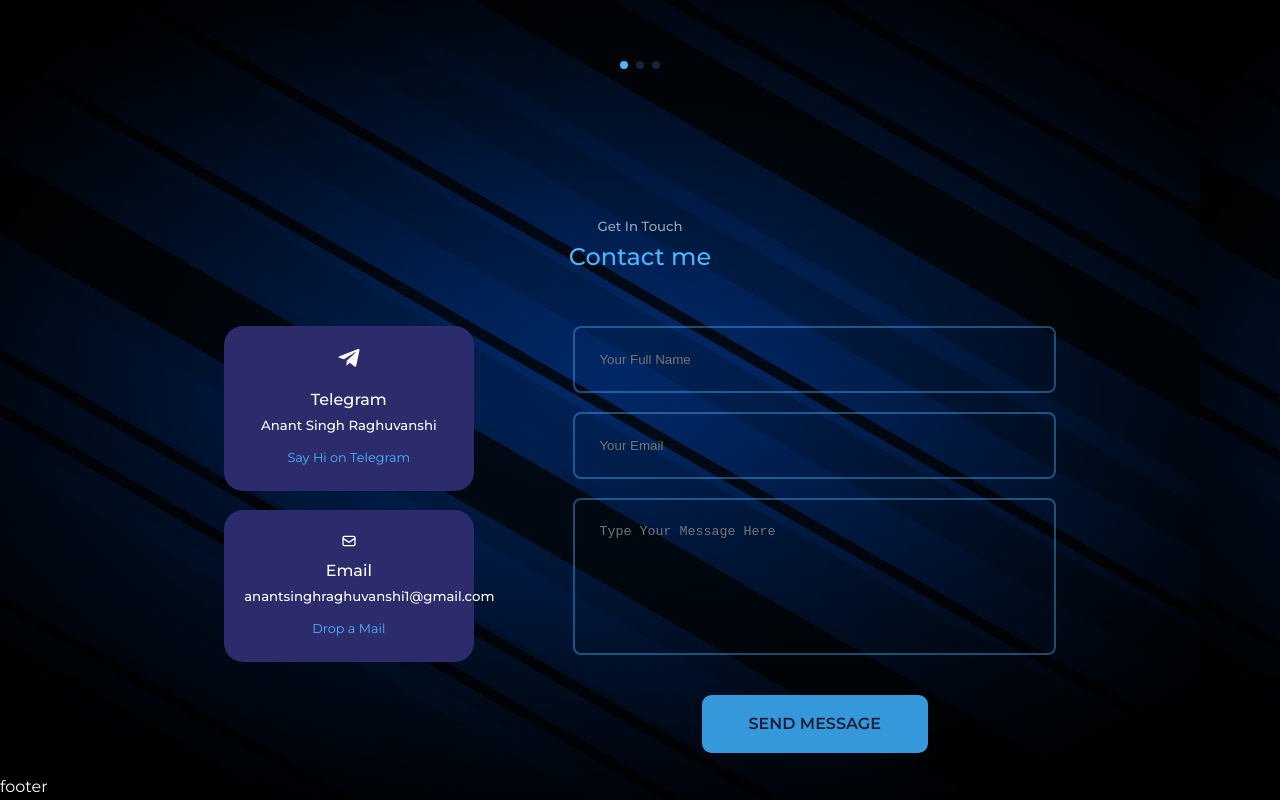
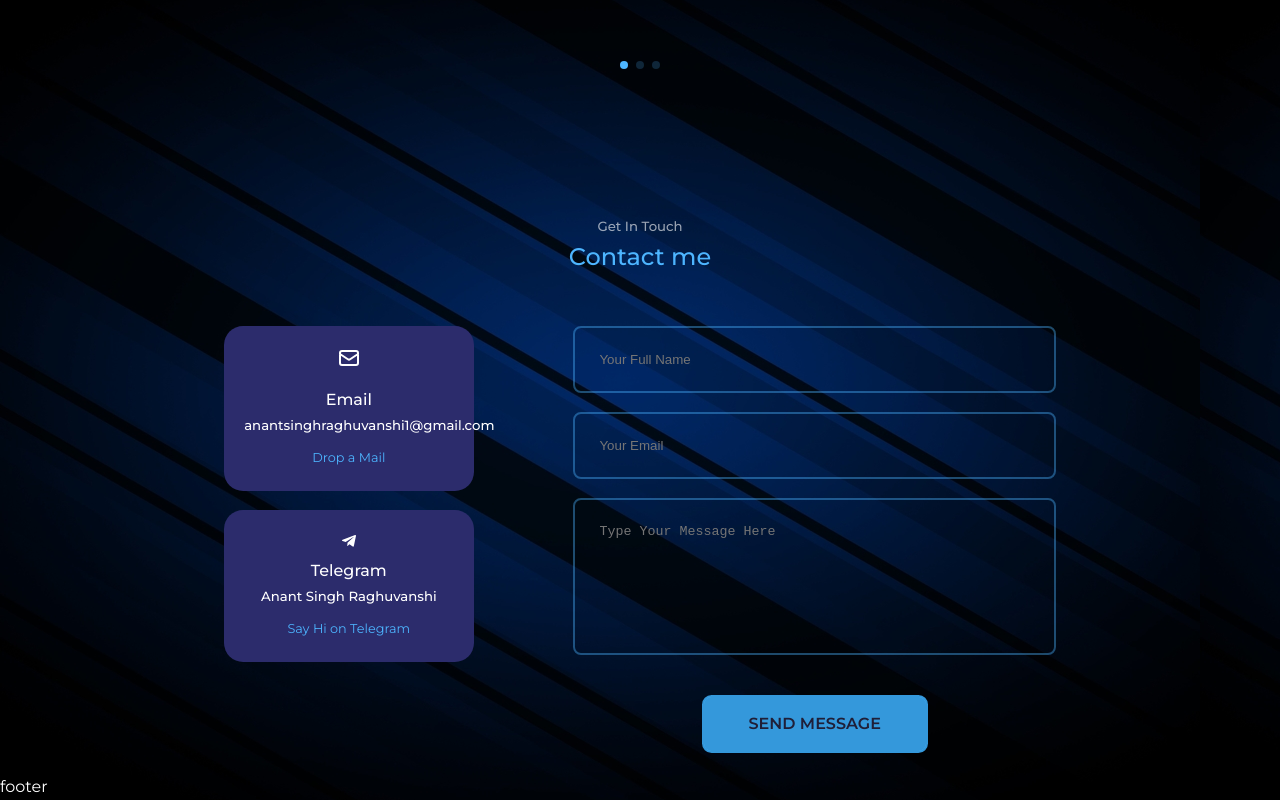
Before and after one commit to anantraghuvanshi/theanantraghuvanshi, a React (Create React App) app in the folder anant-portfolio/: page / in a window 1280 px wide. Shown: the part 4286-5086 px from the top of the page. Built offline with nearby package versions, Linux system fonts and the light colour scheme.

Commit message:
contact.js update

```diff
--- a/anant-portfolio/src/components/contact/contact.jsx
+++ b/anant-portfolio/src/components/contact/contact.jsx
@@ -12,19 +12,19 @@ const contact = () => {
       <div className="container contact__container">
         <div className="contact__options">
           <article className="contact__option">
-            <FaTelegramPlane className="contact__option-icon" />
-            <h4>Telegram</h4>
-            <h5>Anant Singh Raghuvanshi</h5>
+            <HiOutlineMail className="contact__option-icon" />
+            <h4>Email</h4>
+            <h5>anantsinghraghuvanshi1@gmail.com</h5>
             <a href="mailto:anantsinghraghuvanshi1@gmail.com" target="_blank">
-              Say Hi on Telegram
+            Drop a Mail
             </a>
           </article>
           <article className="contact__option">
-            <HiOutlineMail classmae= 'contact__option-icon' />
-            <h4>Email</h4>
-            <h5>anantsinghraghuvanshi1@gmail.com</h5>
+            <FaTelegramPlane classmae= 'contact__option-icon' />
+            <h4>Telegram</h4>
+            <h5> Anant Singh Raghuvanshi</h5>
             <a href="https://t.me/sundi0110" target="_blank">
-              Drop a Mail
+            Say Hi on Telegram
             </a>
           </article>
         </div>
```
